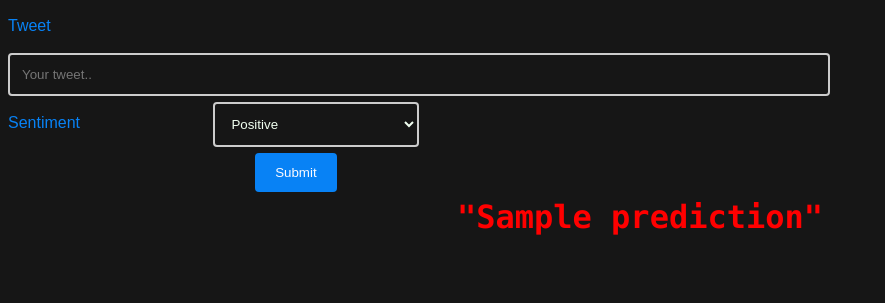
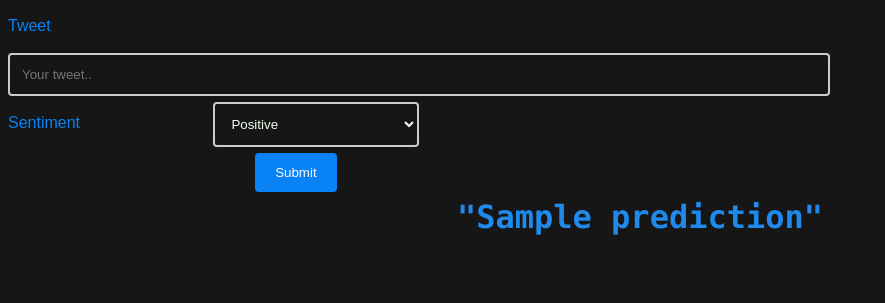
Before and after one commit to shahules786/twitter-emotions, a Flask app: template twitteremotions/templates/index.html in a window 1280 px wide. Shown: the part 209-512 px from the top of the page, without its empty margins (0-885 px from the left). Run offline with Flask 2, Linux system fonts and the light colour scheme; the template is opened without the code that fills it: most values are stand-ins (such as "Sample title", 1, 10 or a date in 2020).

Commit message:
fix output color

```diff
--- a/twitteremotions/templates/index.html
+++ b/twitteremotions/templates/index.html
@@ -75,7 +75,8 @@ input[type=submit]:hover {
   float: left;
   width: 100%;
   margin-top: 6px;
-  color:red;
+  color:rgb(31, 137, 236);
+
 }
 
 .col-65 {
```
